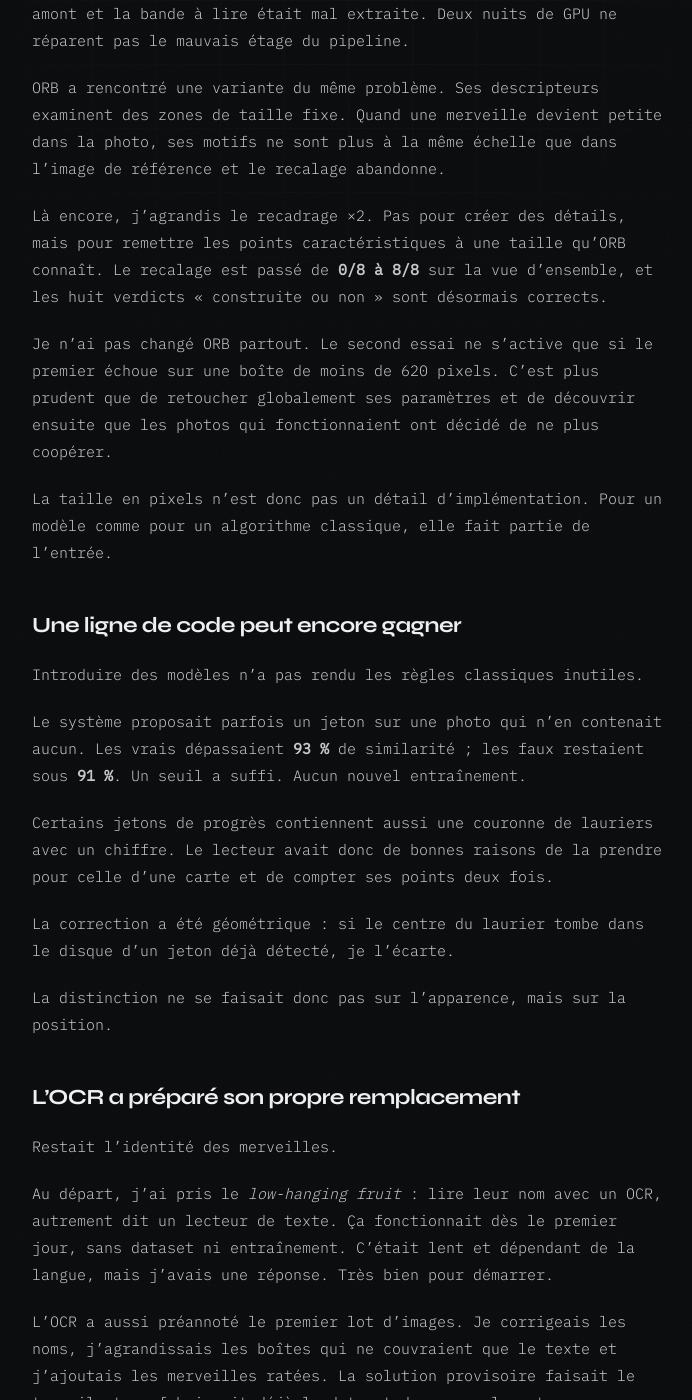
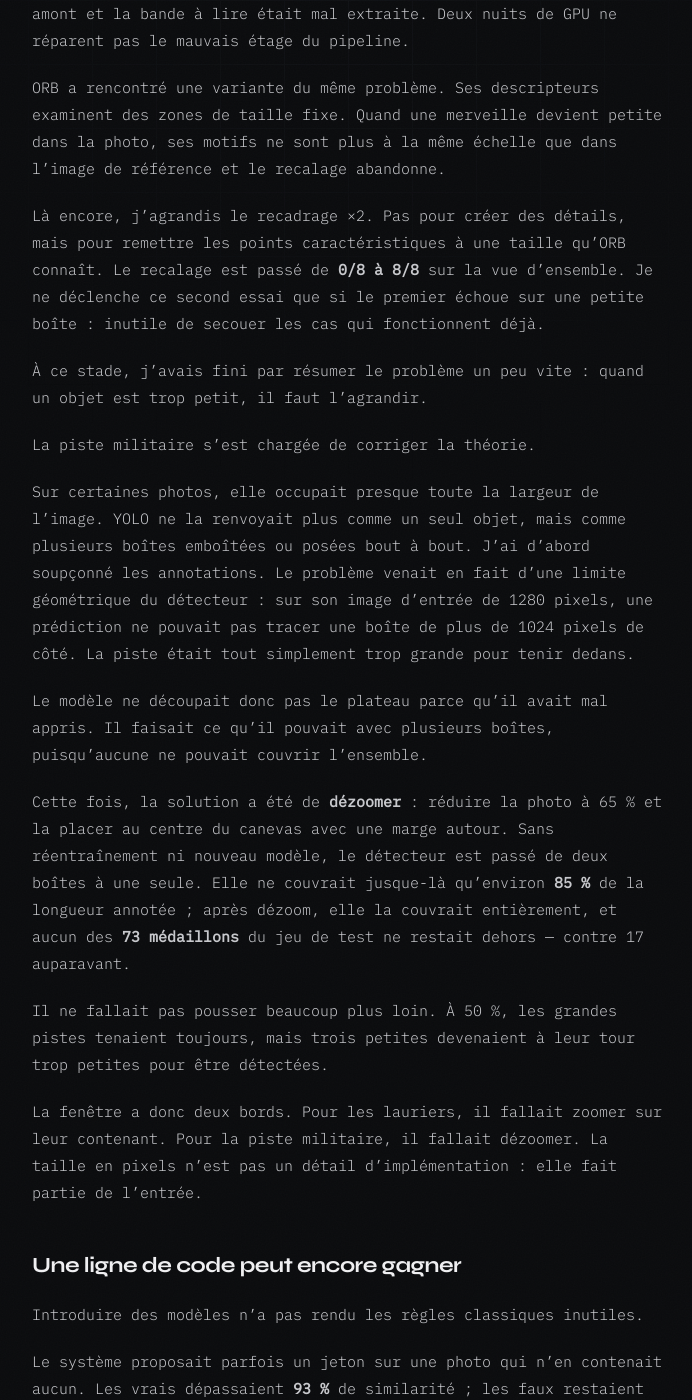
Before and after one commit to salfab/seesharpch, a Jekyll site: the page built from _posts/2026-07-17-7-wonders-un-seul.md, in a window 1280 px wide and 1400 px high, scrolled down 8797 px. Shown: the whole window, without its empty margins (292-984 px from the left). Built offline with Jekyll 4.4.1, drawn with Linux system fonts in a browser that asks for light colours.

Commit message:
Explain YOLO's useful object-size window

```diff
--- a/_posts/2026-07-17-7-wonders-un-seul.md
+++ b/_posts/2026-07-17-7-wonders-un-seul.md
@@ -135,11 +135,21 @@ J'ai essayé la même recette sur les guildes et sur le classifieur qui décide
 
 ORB a rencontré une variante du même problème. Ses descripteurs examinent des zones de taille fixe. Quand une merveille devient petite dans la photo, ses motifs ne sont plus à la même échelle que dans l'image de référence et le recalage abandonne.
 
-Là encore, j'agrandis le recadrage ×2. Pas pour créer des détails, mais pour remettre les points caractéristiques à une taille qu'ORB connaît. Le recalage est passé de **0/8 à 8/8** sur la vue d'ensemble, et les huit verdicts « construite ou non » sont désormais corrects.
+Là encore, j'agrandis le recadrage ×2. Pas pour créer des détails, mais pour remettre les points caractéristiques à une taille qu'ORB connaît. Le recalage est passé de **0/8 à 8/8** sur la vue d'ensemble. Je ne déclenche ce second essai que si le premier échoue sur une petite boîte : inutile de secouer les cas qui fonctionnent déjà.
 
-Je n'ai pas changé ORB partout. Le second essai ne s'active que si le premier échoue sur une boîte de moins de 620 pixels. C'est plus prudent que de retoucher globalement ses paramètres et de découvrir ensuite que les photos qui fonctionnaient ont décidé de ne plus coopérer.
+À ce stade, j'avais fini par résumer le problème un peu vite : quand un objet est trop petit, il faut l'agrandir.
 
-La taille en pixels n'est donc pas un détail d'implémentation. Pour un modèle comme pour un algorithme classique, elle fait partie de l'entrée.
+La piste militaire s'est chargée de corriger la théorie.
+
+Sur certaines photos, elle occupait presque toute la largeur de l'image. YOLO ne la renvoyait plus comme un seul objet, mais comme plusieurs boîtes emboîtées ou posées bout à bout. J'ai d'abord soupçonné les annotations. Le problème venait en fait d'une limite géométrique du détecteur : sur son image d'entrée de 1280 pixels, une prédiction ne pouvait pas tracer une boîte de plus de 1024 pixels de côté. La piste était tout simplement trop grande pour tenir dedans.
+
+Le modèle ne découpait donc pas le plateau parce qu'il avait mal appris. Il faisait ce qu'il pouvait avec plusieurs boîtes, puisqu'aucune ne pouvait couvrir l'ensemble.
+
+Cette fois, la solution a été de **dézoomer** : réduire la photo à 65 % et la placer au centre du canevas avec une marge autour. Sans réentraînement ni nouveau modèle, le détecteur est passé de deux boîtes à une seule. Elle ne couvrait jusque-là qu'environ **85 %** de la longueur annotée ; après dézoom, elle la couvrait entièrement, et aucun des **73 médaillons** du jeu de test ne restait dehors — contre 17 auparavant.
+
+Il ne fallait pas pousser beaucoup plus loin. À 50 %, les grandes pistes tenaient toujours, mais trois petites devenaient à leur tour trop petites pour être détectées.
+
+La fenêtre a donc deux bords. Pour les lauriers, il fallait zoomer sur leur contenant. Pour la piste militaire, il fallait dézoomer. La taille en pixels n'est pas un détail d'implémentation : elle fait partie de l'entrée.
 
 ## Une ligne de code peut encore gagner
 
```
